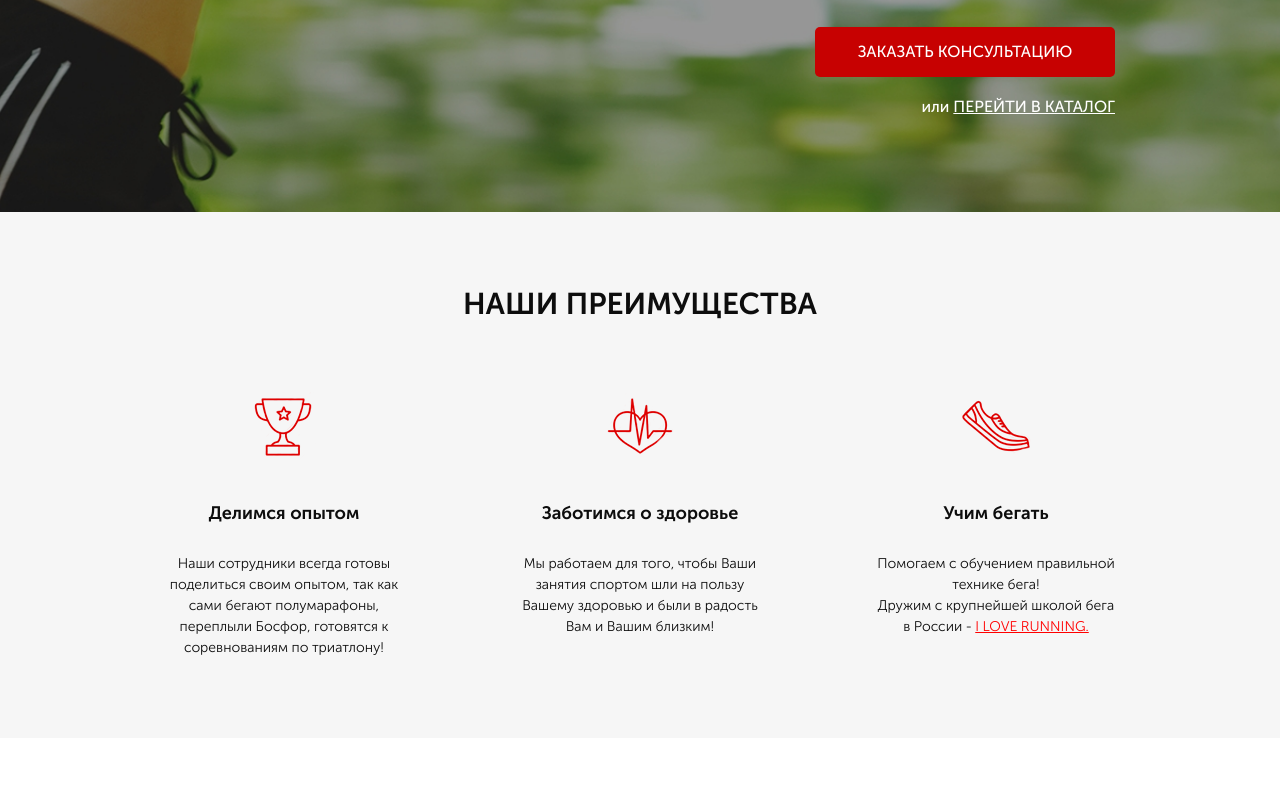
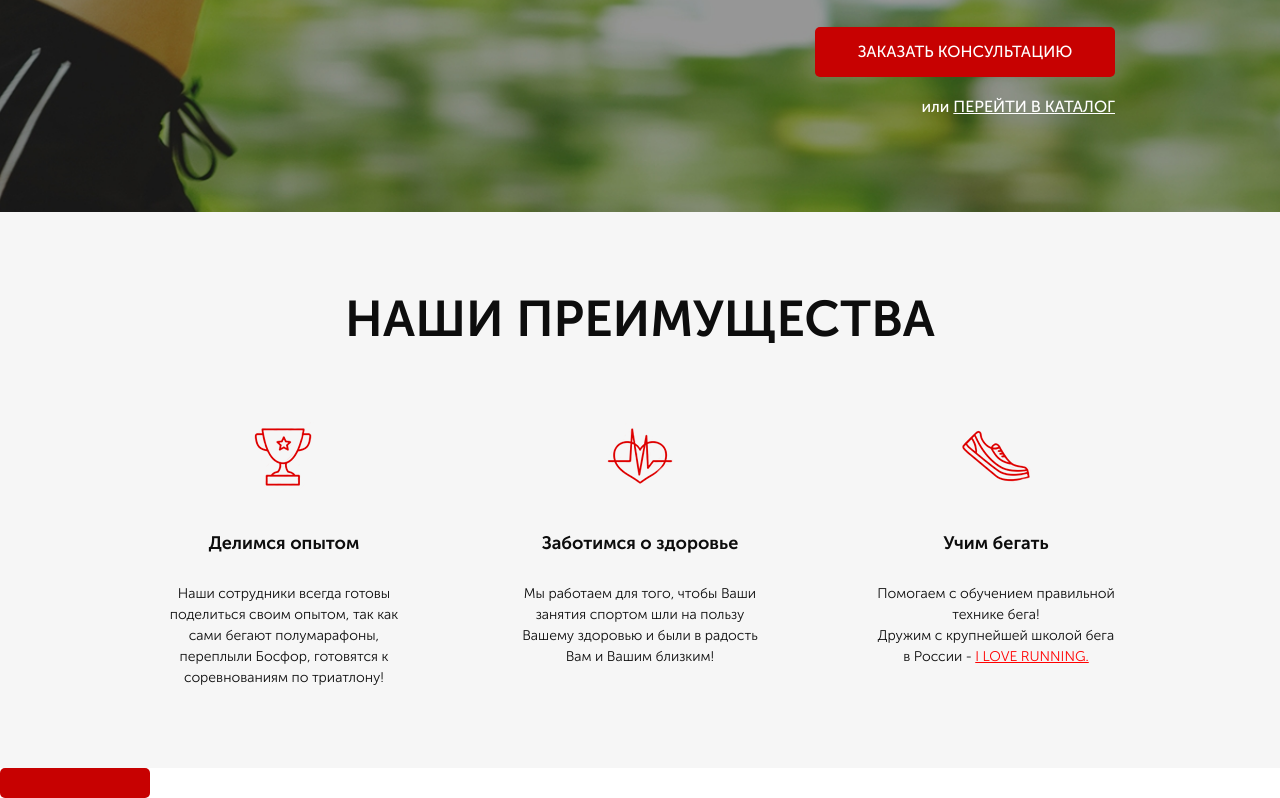
Before and after one commit to jodan13/pulse, a website: page src/index.html in a window 1280 px wide. Shown: the part 480-1278 px from the top of the page. Before the commit the page ends 1218 px from the top, so only its background shows below. Drawn offline with Linux system fonts and the light colour scheme.

Commit message:
audit fix

```diff
--- a/src/index.html
+++ b/src/index.html
@@ -97,5 +97,6 @@
             </div>
         </div>
     </div>
+    <div class="button"></div>
 </body>
 </html>
--- a/src/sass/blocks/_titles.scss
+++ b/src/sass/blocks/_titles.scss
@@ -2,5 +2,6 @@
     color: #0d0d0d;
     font-size: 30px;
     font-weight: 700;
+    font-size: 50px;
     text-align: center;
 }
```
Also changed, not shown: package.json (+8 -2 lines), src/sass/blocks/_header.scss (+7 -0 lines), src/css/style.min.css, 1 other file.
